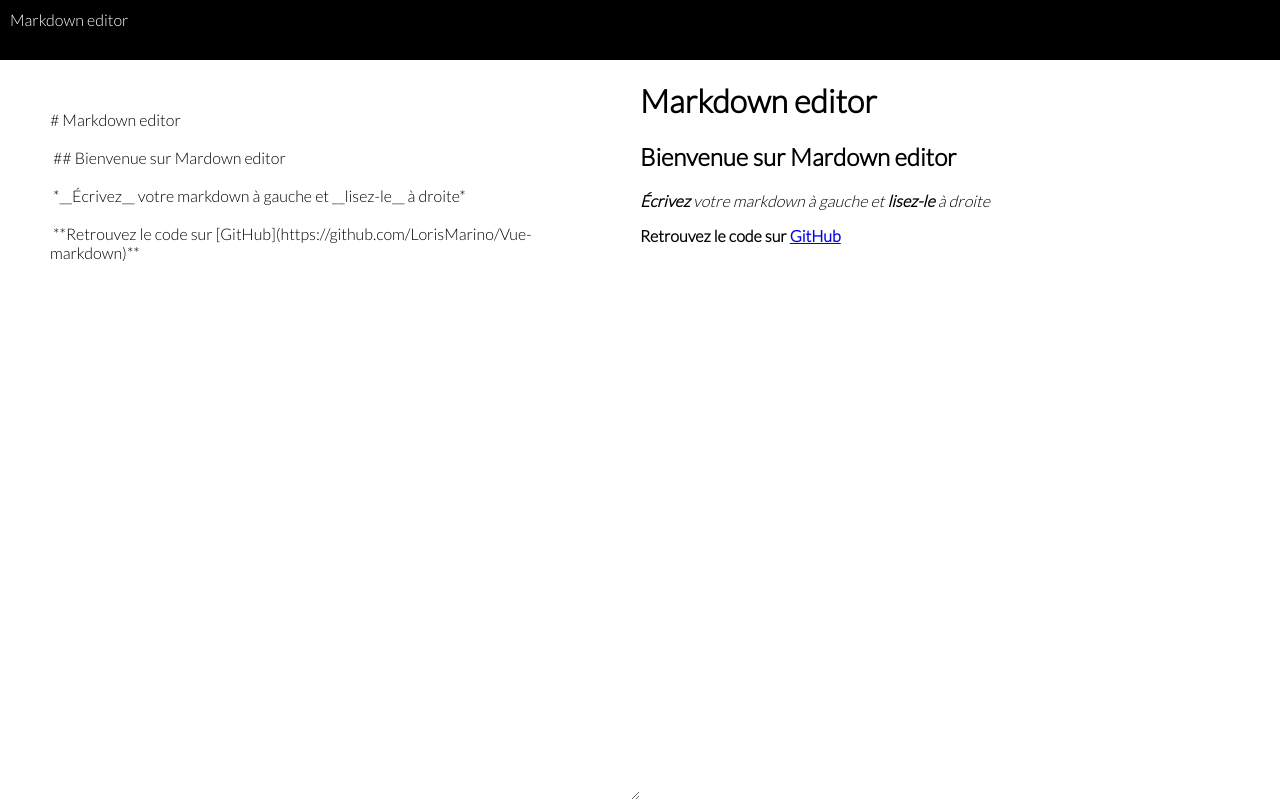
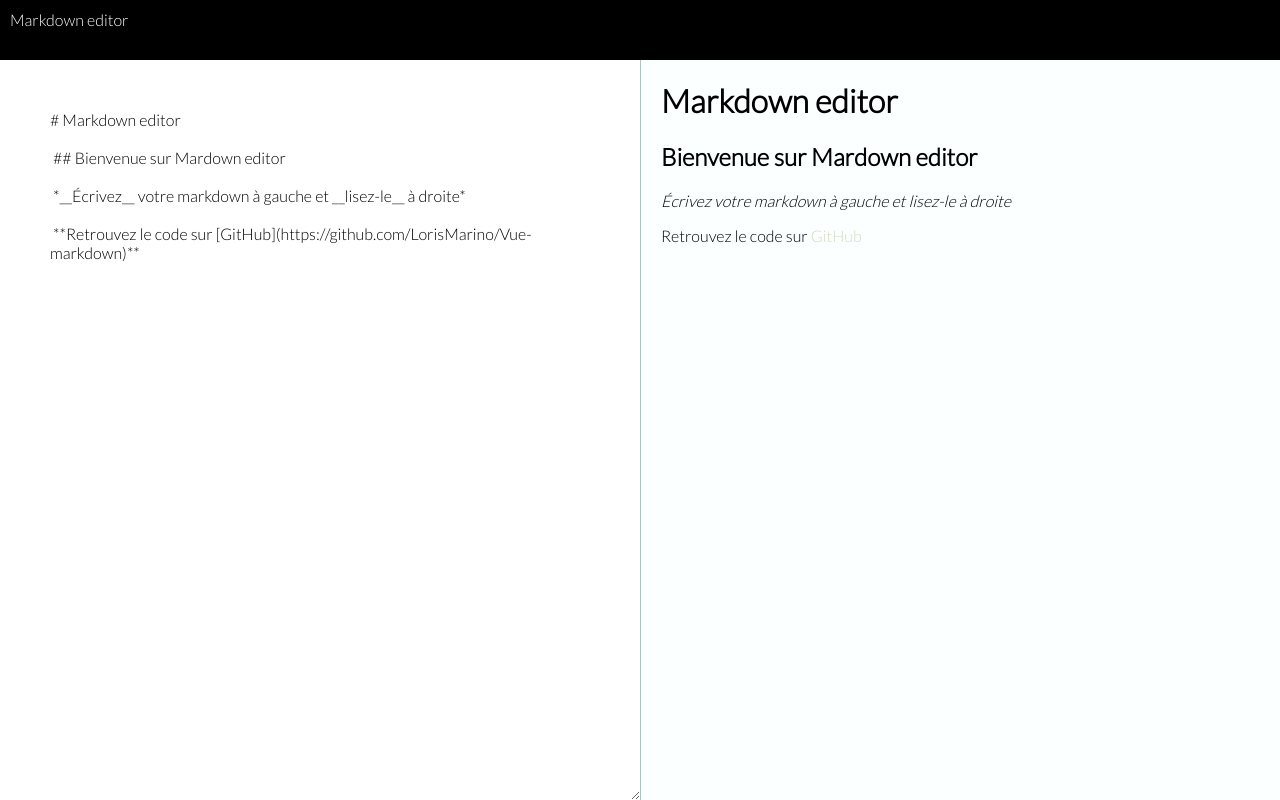
Before and after one commit to LorisMarino/Vue-markdown, a Vue app: page / in a window 1280 px wide. Built offline with nearby package versions, Linux system fonts and the light colour scheme.

Commit message:
:lipstick: Add a few styles

```diff
--- a/src/App.vue
+++ b/src/App.vue
@@ -23,12 +23,24 @@ export default {
 
 <style lang="scss">
   @import 'static/css/sanitize';
+  @import 'src/assets/scss/utils/colors';
   html,
   body {
     height: 100%;
   }
   body {
     font-family: 'Lato', sans-serif;
+    font-weight: 300;
+
+    background-color: $twilight-blue;
+    a {
+      text-decoration: none;
+
+      color: $tana;
+      &:hover {
+        color: $pewter;
+      }
+    }
   }
   #app {
     display: grid;
--- /dev/null
+++ b/src/assets/scss/utils/_colors.scss
@@ -0,0 +1,4 @@
+$twilight-blue: #fcffff;
+$tana: #d1dbbd;
+$pewter: #91aa9d;
+$wiliam: #3e606f;
--- a/src/components/Preview/style.scss
+++ b/src/components/Preview/style.scss
@@ -1,3 +1,8 @@
+@import 'src/assets/scss/utils/colors';
 .preview {
+  padding-left: 20px;
+
+  border-left: 1px solid rgba($pewter, 0.7);
+
   grid-area: preview;
 }
```
